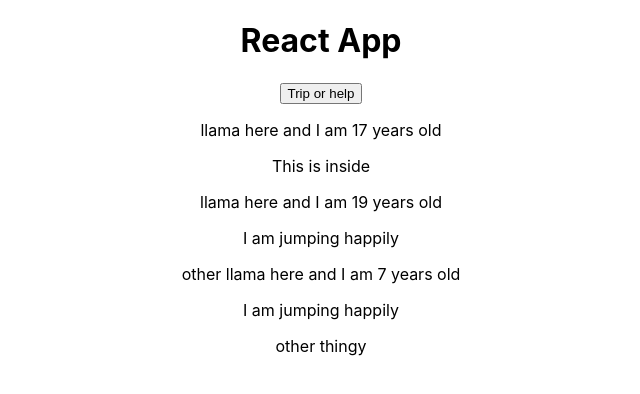
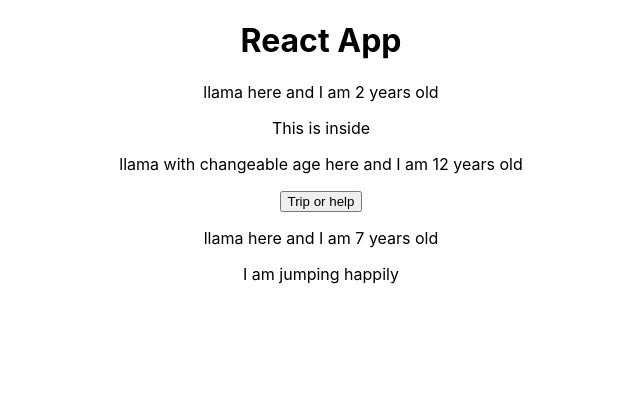
Before and after one commit to samik-j/react-course, a React (Create React App) app: page / in a window 1280 px wide. Shown: the top 394 px of the page, without its empty margins (319-959 px from the left). Built offline with nearby package versions, Linux system fonts and the light colour scheme.

Commit message:
Add handler

```diff
--- a/src/App.js
+++ b/src/App.js
@@ -6,16 +6,23 @@ class App extends React.Component {
 
     state = {
         entities: [
-            {name: 'llama', movement: 'jumping', state: 'I am jumping happily'},
-        ]
+            {name: 'llama', movement: 'jumping', state: 'I am jumping happily', age: Math.floor(Math.random() * 20)},
+        ],
+        age: Math.floor(Math.random() * 20)
     };
 
     switchEntityHandler = () => {
         const newState = this.state.entities[0].state === 'I am jumping happily' ? 'I fell down' : 'I am jumping happily';
         this.setState({
             entities: [
-                {name: 'llama', movement: 'jumping', state: newState},
+                {name: 'llama', movement: 'jumping', state: newState, age: this.state.entities[0].age},
             ]
+        })
+    };
+
+    switchAgeHandler = () => {
+        this.setState({
+            age: Math.floor(Math.random() * 20)
         })
     };
 
@@ -23,9 +30,10 @@ class App extends React.Component {
         return (
             <div className="App">
                 <h1>React App</h1>
+                <Person name="llama" age={2}>This is inside</Person>
+                <Person name="llama with changeable age" age={this.state.age} click={this.switchAgeHandler}></Person>
                 <button onClick={this.switchEntityHandler}>Trip or help</button>
-                <Person name="llama">This is inside</Person>
-                <Person name={this.state.entities[0].name}>{this.state.entities[0].state}</Person>
+                <Person name={this.state.entities[0].name} age={this.state.entities[0].age}>{this.state.entities[0].state}</Person>
             </div>
         );
     }
--- a/src/Person/Person.js
+++ b/src/Person/Person.js
@@ -1,9 +1,9 @@
 import React from 'react'
 
-const person = ({name, children}) => {
+const person = ({name, age, children, click}) => {
 	return (
 		<div>
-			<p>{name} here and I am {Math.floor(Math.random() * 20)} years old</p>
+			<p onClick={click}>{name} here and I am {age} years old</p>
 			{/*if it's (props) then this is props.children, children is a reserved keyword*/}
 			<p>{children}</p>
 		</div>
--- a/src/index.js
+++ b/src/index.js
@@ -5,7 +5,7 @@ import App from './App';
 import AppFunctionalComponentWithHooks from './AppFunctionalComponentWithHooks'
 import * as serviceWorker from './serviceWorker';
 
-ReactDOM.render(<AppFunctionalComponentWithHooks />, document.getElementById('root'));
+ReactDOM.render(<App />, document.getElementById('root'));
 
 // If you want your app to work offline and load faster, you can change
 // unregister() to register() below. Note this comes with some pitfalls.
```
